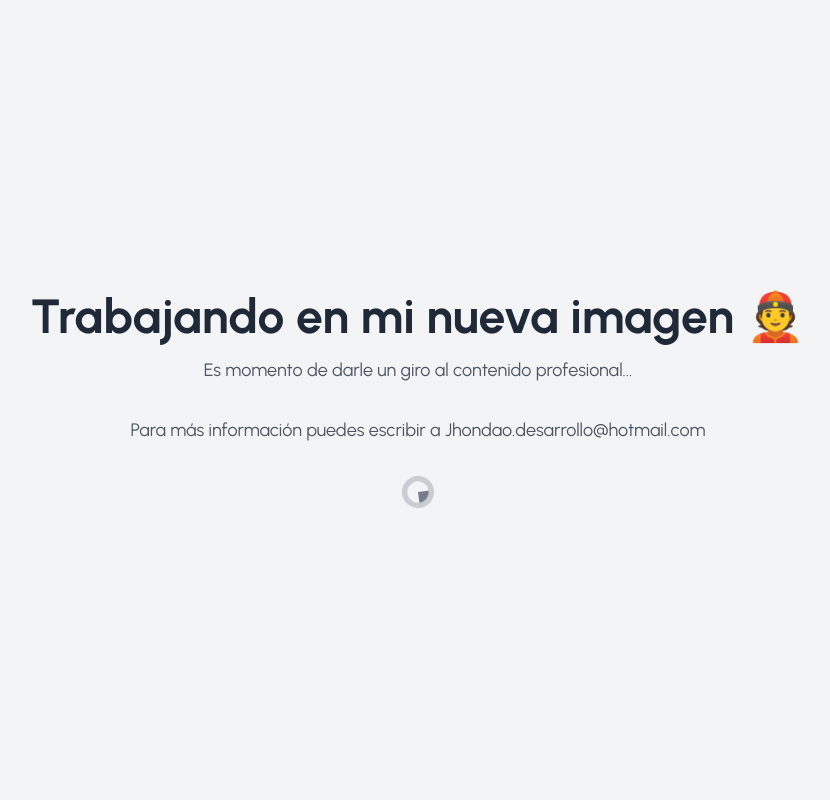
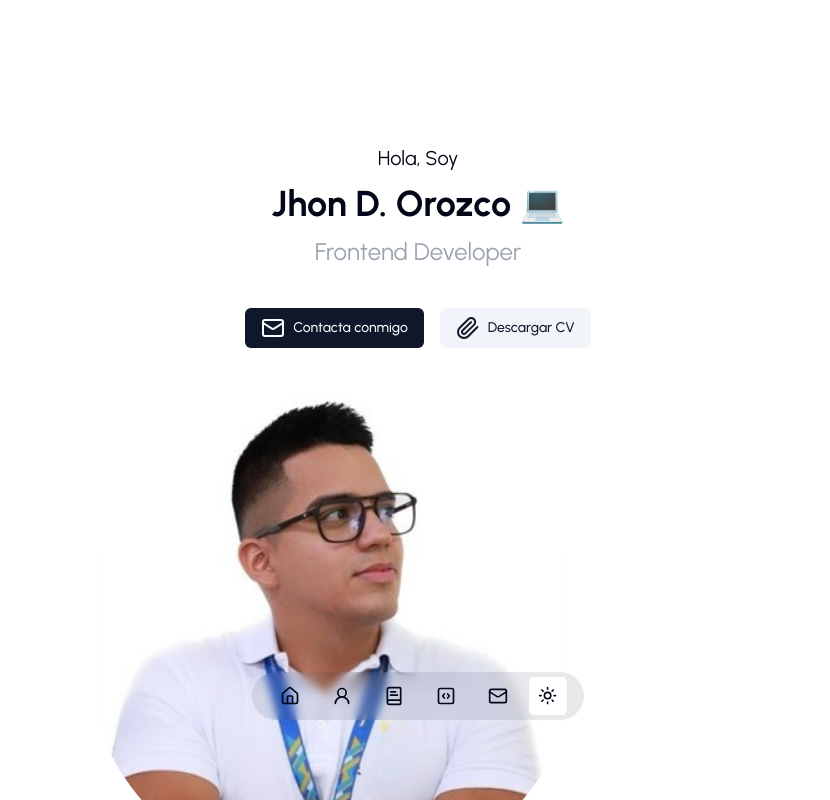
Before and after one commit to Jhondao/Jhonorozco.com, a Next.js app: page / in a window 1280 px wide. Shown: the top 800 px of the page, without its empty margins (222-1052 px from the left). Built offline with nearby package versions, Linux system fonts and the light colour scheme.

Commit message:
[ADD] Section Serivices

```diff
--- a/app/page.tsx
+++ b/app/page.tsx
@@ -7,46 +7,46 @@ import Services from '@/components/services';
 
 export default function Maintenance() {
   return (
-     <div className="flex items-center justify-center min-h-screen bg-gray-100">
-       <div className="text-center">
-         <h1 className="text-5xl font-bold text-gray-800 mb-4">Trabajando en mi nueva imagen 👲</h1>
-         <p className="text-lg text-gray-600 mb-8">
-           Es momento de darle un giro al contenido profesional...
-         </p>
-         <p className="text-lg text-gray-600 mb-8">
-           Para más información puedes escribir a Jhondao.desarrollo@hotmail.com
-         </p>
-         <div>
-           <svg
-             className="animate-spin h-8 w-8 text-gray-600 mx-auto"
-             xmlns="http://www.w3.org/2000/svg"
-             fill="none"
-             viewBox="0 0 24 24"
-           >
-             <circle
-               className="opacity-25"
-               cx="12"
-               cy="12"
-               r="10"
-               stroke="currentColor"
-               strokeWidth="4"
-             ></circle>
-             <path
-               className="opacity-75"
-               fill="currentColor"
-               d="M4 12a8 8 0 018-8v8H4z"
-             ></path>
-           </svg>
-         </div>
-       </div>
-     </div>
+    //  <div className="flex items-center justify-center min-h-screen bg-gray-100">
+    //    <div className="text-center">
+    //      <h1 className="text-5xl font-bold text-gray-800 mb-4">Trabajando en mi nueva imagen 👲</h1>
+    //      <p className="text-lg text-gray-600 mb-8">
+    //        Es momento de darle un giro al contenido profesional...
+    //      </p>
+    //      <p className="text-lg text-gray-600 mb-8">
+    //        Para más información puedes escribir a Jhondao.desarrollo@hotmail.com
+    //      </p>
+    //      <div>
+    //        <svg
+    //          className="animate-spin h-8 w-8 text-gray-600 mx-auto"
+    //          xmlns="http://www.w3.org/2000/svg"
+    //          fill="none"
+    //          viewBox="0 0 24 24"
+    //        >
+    //          <circle
+    //            className="opacity-25"
+    //            cx="12"
+    //            cy="12"
+    //            r="10"
+    //            stroke="currentColor"
+    //            strokeWidth="4"
+    //          ></circle>
+    //          <path
+    //            className="opacity-75"
+    //            fill="currentColor"
+    //            d="M4 12a8 8 0 018-8v8H4z"
+    //          ></path>
+    //        </svg>
+    //      </div>
+    //    </div>
+    //  </div>
 
-    // <main className='pb-40'>
-    //   <Navbar />
-    //   <Introduction />
-    //   <AboutMe />
-    //   <Experience />
-    //   <Services />
-    // </main>
+    <main className='pb-40'>
+      <Navbar />
+      <Introduction />
+      <AboutMe />
+      <Experience />
+      <Services />
+    </main>
   );
 }
--- a/components/experience.tsx
+++ b/components/experience.tsx
@@ -11,7 +11,7 @@ export default function Experience() {
 
         <div className='grid md:grid-cols-2 gap-8 mt-5'>
           {dataExperience.map((data) =>(
-            <div key={data.id} className="p-6 rounded-xl border border-gray-400">
+            <div key={data.id} className="p-6 rounded-xl border-2 border-gray-400">
               <h3 className='text-center text-xl'>{data.title}</h3>
               <div className='grid md:grid-cols-2 gap-4'>
                 {data.experience.map((item) => (
--- a/components/services.tsx
+++ b/components/services.tsx
@@ -1,7 +1,31 @@
 import React from 'react'
+import Title from './shared/title'
+import { dataServices } from '@/data'
+import { Check } from 'lucide-react'
 
 export default function Services() {
   return (
-    <div>services</div>
+    <div className='p-6 md:px-12 md:py-25 max-w-5xl mx-auto' id="services">
+        <Title title='Servicios' subtitle='Qué ofrezco' />
+
+        <div className='grid md:grid-cols-3 gap-5 mt-7'>
+            {dataServices.map((service) => (
+                <div key={service.id} className='rounded-xl border-slate-400 border-2 p-6 dark:bg-slate-800 h-fit'>
+                    <h4 className='mb-4 text-xl flex gap-2'>
+                        {service.icon}
+                        {service.title}
+                    </h4>
+                    <ul>
+                        {service.features.map((feature, index) => (
+                            <li key={index} className='flex gap-3 mb-3'>
+                                <Check size={20} />
+                                {feature.name}
+                            </li>
+                        ))}
+                    </ul>
+                </div>
+            ))}
+        </div>
+    </div>
   )
 }
```
